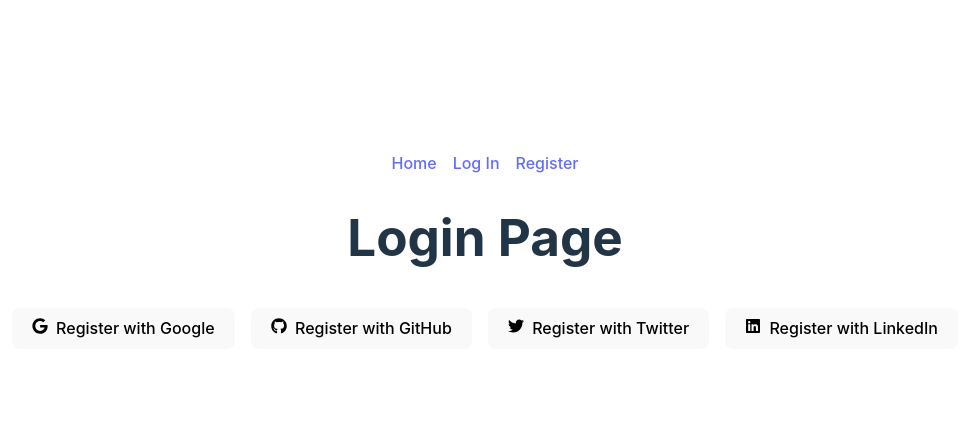
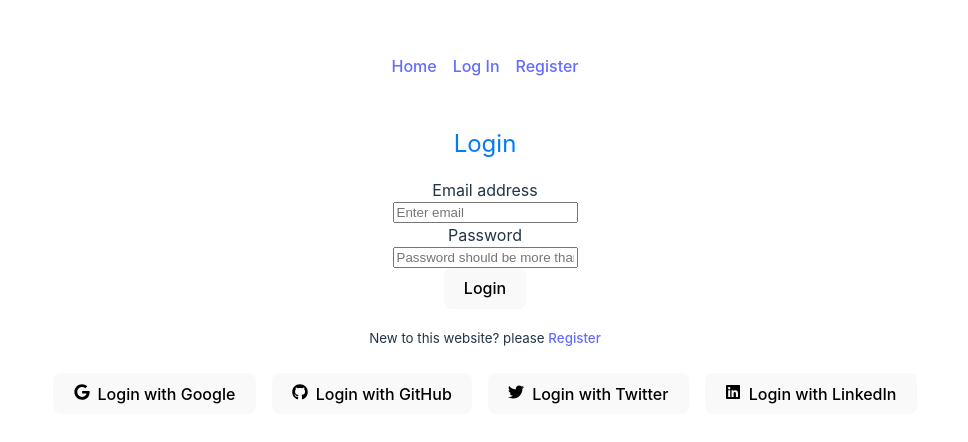
Before and after one commit to kabirshuvo/fireBase-User-Login, a React (Vite) app: page /login in a window 1280 px wide. Shown: the part 146-588 px from the top of the page, without its empty margins (155-1123 px from the left). Built offline with nearby package versions, Linux system fonts and the light colour scheme.

Commit message:
Login Page Updated

```diff
--- a/src/components/Login/Login.jsx
+++ b/src/components/Login/Login.jsx
@@ -1,30 +1,123 @@
-import React from 'react';
-import { Button } from 'react-bootstrap';
+import { getAuth, signInWithEmailAndPassword } from "firebase/auth";
+import React, { useState } from 'react';
+import { Alert, Button, Card, Form } from 'react-bootstrap';
 import { FaGithub, FaGoogle, FaLinkedin, FaTwitter } from 'react-icons/fa';
-const Login = () => {
+import { Link } from "react-router-dom";
+import app from '../../firebase/firebase.config';
+
+
+
+
+const auth = getAuth(app);
+
+const LoginPage = () => {
+  const [error, setError] = useState('');
+  const [success, setSuccess] = useState('');
+
+
+
+
+  const handleSubmit = (event) => {
+    event.preventDefault();
+    const form = event.target;
+    const email = form.email.value;
+    const password = form.password.value;
+    console.log(email, password);
+
+
+
+    //validation
+    setError('');
+    setSuccess('');
+
+    if(!/^(?=.*[A-Z]).+$/.test(password)){
+        setError('Please add at least two uppercase.');
+        return
+    }
+    else if (!/^(?=.*\d).+$/.test(password)){
+        setError('Please add at least one Number');
+        return
+    }
+    else if (!/^(?=.*[!@#$%^&*]).+$/.test(password)){
+        setError('Please add a special character. example: ! @ # $ % ^ & * ');
+        return
+    }
+    else if (password.length < 7){
+        setError('Password must be at least 7 Chars. Long.');
+        return
+    }
+
+
+
+    signInWithEmailAndPassword(auth, email, password)
+      .then(result => {
+        const loggedUser = result.user;
+        setSuccess('Welcome to the Magic world');
+        console.log(loggedUser);
+      }).catch(error => {
+        console.error(error);
+        setError(error.message);
+      });
+  }
+
+  const handleEmailChange = (event) => {
+    // console.log(event.target.value)
+    // setEmail(event.target.value)
+}
+
+const handlePasswordBlur = (event) => {
+
+    // console.log(event.target.value);
+}
+
   return (
-        <div>
-            <h1>Login Page</h1>
-            <div style={{ display: 'flex', justifyContent: 'center' }}>
+    <div className="container-fluid d-flex justify-content-center align-items-center login-container">
+      <Card className="p-4">
+        <Card.Title style={{ textAlign: 'center', marginBottom: '1rem', marginTop: '1rem', fontSize: '1.5rem', color: '#007bff' }}>Login</Card.Title>
+        <Form onSubmit={handleSubmit}>
+          <Form.Group controlId="formBasicEmail" style={{ display: 'flex', flexDirection: 'column', alignItems: 'center' }}>
+            <Form.Label>Email address</Form.Label>
+            <Form.Control type="email" placeholder="Enter email" onChange={handleEmailChange} name="email"/>
+          </Form.Group>
+          <Form.Group controlId="formBasicPassword" style={{ display: 'flex', flexDirection: 'column', alignItems: 'center' }}>
+            <Form.Label>Password</Form.Label>
+            <Form.Control type="password" placeholder="Password should be more than 6 characters" onBlur={handlePasswordBlur} name="password" />
+
+{/* The Meaasges to user */}
+
+            {error && <Alert variant="danger" className="mt-2" style={{color: 'red'}}>{error}</Alert>}
+            {success && <Alert variant="success" className="mt-2" style={{color: 'green'}}>{success}</Alert>}
+
+
+          </Form.Group>
+          <Button variant="primary" type="submit" className="mt-3">
+            Login
+          </Button>
+
+          <p><small>New to this website? please <Link to='/register'>Register</Link></small></p>
+
+          <div style={{ textAlign: 'center' }}>
             <Button variant="light" style={{ margin: '.5rem' }}>
               <FaGoogle style={{ marginRight: '.5rem' }} />
-                            Register with Google
+              Login with Google
             </Button>
             <Button variant="light" style={{ margin: '.5rem' }}>
               <FaGithub style={{ marginRight: '.5rem' }} />
-                            Register with GitHub
+              Login with GitHub
             </Button>
             <Button variant="light" style={{ margin: '.5rem' }}>
               <FaTwitter style={{ marginRight: '.5rem' }} />
-                            Register with Twitter
+              Login with Twitter
             </Button>
             <Button variant="light" style={{ margin: '.5rem' }}>
               <FaLinkedin style={{ marginRight: '.5rem' }} />
-                            Register with LinkedIn
+              Login with LinkedIn
             </Button>
           </div>
+        </Form>
+      </Card>
     </div>
   );
-};
+  }
 
-export default Login;
+  export default LoginPage;
--- a/src/components/Register/Register.jsx
+++ b/src/components/Register/Register.jsx
@@ -2,6 +2,7 @@ import { createUserWithEmailAndPassword, getAuth } from "firebase/auth";
 import React, { useState } from 'react';
 import { Alert, Button, Card, Form } from 'react-bootstrap';
 import { FaGithub, FaGoogle, FaLinkedin, FaTwitter } from 'react-icons/fa';
+import { Link } from "react-router-dom";
 import app from '../../firebase/firebase.config';
 
 const auth = getAuth(app)
@@ -15,11 +16,14 @@ const Register = () => {
         event.preventDefault();
         setSuccess('');
         // collect form data
-        const email = event.target.email.value;
-        const password = event.target.password.value;
+        const form = event.target;
+        const email = form.email.value;
+        const password = form.password.value;
         console.log(email, password);
+
+
         //*email validation
-        if(!/^(?=.*[A-Z]).+$/.test(password)){
+        if(!/(?=.*[A-Z])/.test(password)){
             setError('Please add atleast 1 uppercase');
             return
           } else if (!/(?=.*\d)/.test(password)) {
@@ -28,8 +32,8 @@ const Register = () => {
           } else if (!/(?=.*[!@#$%^&*])/.test(password)) {
             setError("Password should contain at least one special character") ;
             return ;
-          } else if (password.length < 7){
-            setError('Password Must be at least more than 7 carecter')
+          } else if (password.length < 6){
+            setError('Password Must be at least more than 6 carecter')
             return
           }
         // create User in fireBase
@@ -39,7 +43,7 @@ const Register = () => {
             console.log(loggedUser);
             setError('')
             event.target.reset();
-            setSuccess('Welcome to Xadu.life');
+            setSuccess('Welcome to the magic world');
         }).catch(error =>{
             console.error(error.message);
             setError(error.message);
@@ -86,6 +90,8 @@ const Register = () => {
             {error && <Alert variant="danger" style={{color: 'red'}}>{error}</Alert>}
             {success && <Alert variant="danger" style={{color: 'green'}}>{success}</Alert>}
             <Button variant="primary" type="submit" style={{ marginTop: '.2rem' }}>Register </Button>
+
+            <p><small>Already Have an Account? Please  <Link to='/login'>LogIn</Link></small></p>
             <hr />
             <div style={{ display: 'flex', justifyContent: 'center' }}>
                     <Button variant="light" style={{ margin: '.5rem' }}>
--- a/src/main.jsx
+++ b/src/main.jsx
@@ -8,7 +8,7 @@ import {
   createBrowserRouter, RouterProvider,
 } from 'react-router-dom'
 import Home from './components/Home/Home'
-import Login from './components/Login/Login'
+import LoginPage from './components/Login/Login'
 import Register from './components/Register/Register'
 
 
@@ -25,7 +25,7 @@ const router = createBrowserRouter([
       },
       {
         path: '/login',
-        element: <Login></Login>
+        element: <LoginPage></LoginPage>
       },
       {
         path: '/register',
```
Also changed, not shown: src/_regularExpression.js (added, +14 -0 lines). Lines whose indentation alone changed are shown as unchanged.
